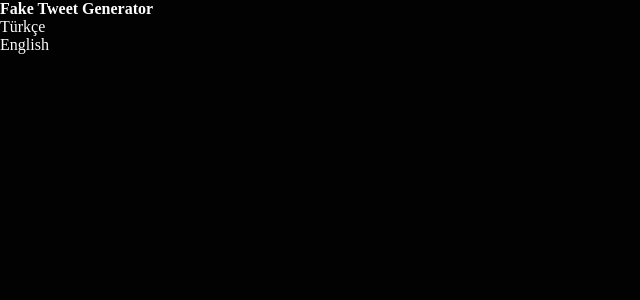
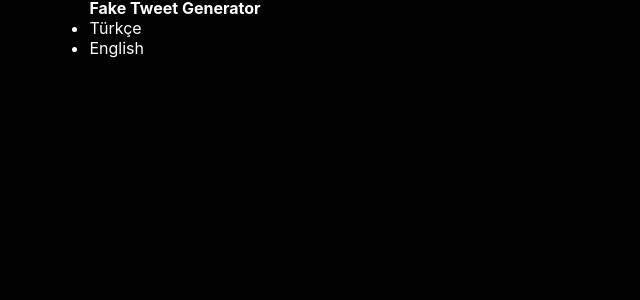
Before and after one commit to ertugrulsencer/fake-tweet-generator, a Vue app: page / in a window 1280 px wide. Shown: the top 300 px of the page, without its empty margins (0-640 px from the left). Built offline with nearby package versions, Linux system fonts and the light colour scheme.

Commit message:
Minor changes and scss system font added

```diff
--- a/public/index.html
+++ b/public/index.html
@@ -5,7 +5,7 @@
     <meta http-equiv="X-UA-Compatible" content="IE=edge">
     <meta name="viewport" content="width=device-width,initial-scale=1.0">
     <link rel="icon" href="<%= BASE_URL %>favicon.ico">
-    <title><%= htmlWebpackPlugin.options.title %></title>
+    <title><%= process.env.VUE_APP_TITLE %></title>
   </head>
   <body>
     <noscript>
--- a/src/App.vue
+++ b/src/App.vue
@@ -13,3 +13,11 @@ export default {
   },
 };
 </script>
+
+<style lang="scss">
+main {
+  display: flex;
+  align-items: center;
+  justify-content: center;
+}
+</style>
--- a/src/assets/scss/main.scss
+++ b/src/assets/scss/main.scss
@@ -1,6 +1,9 @@
 * {
   padding: 0;
   margin: 0;
+  box-sizing: border-box;
+  font-family: -apple-system, BlinkMacSystemFont, "Segoe UI", Roboto, Oxygen,
+    Ubuntu, Cantarell, "Open Sans", "Helvetica Neue", sans-serif;
 }
 body {
   display: grid;
```
Also changed, not shown: 1 other file (tests, documents, lock files or other folders).
